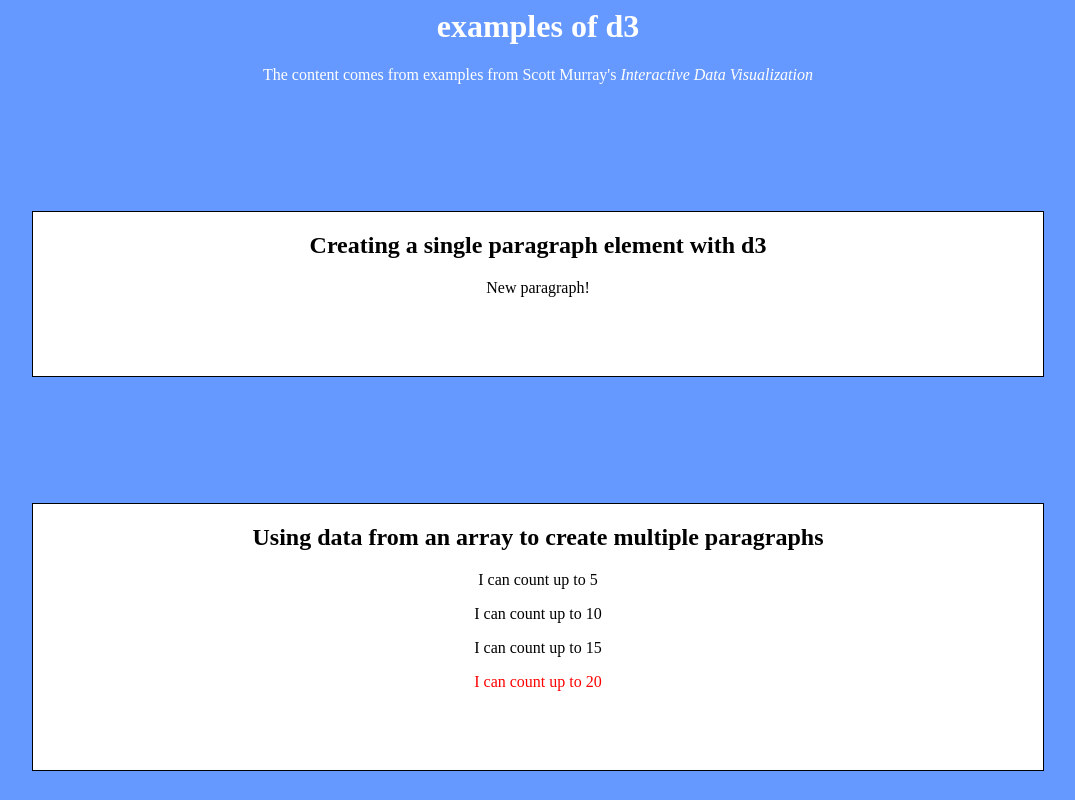
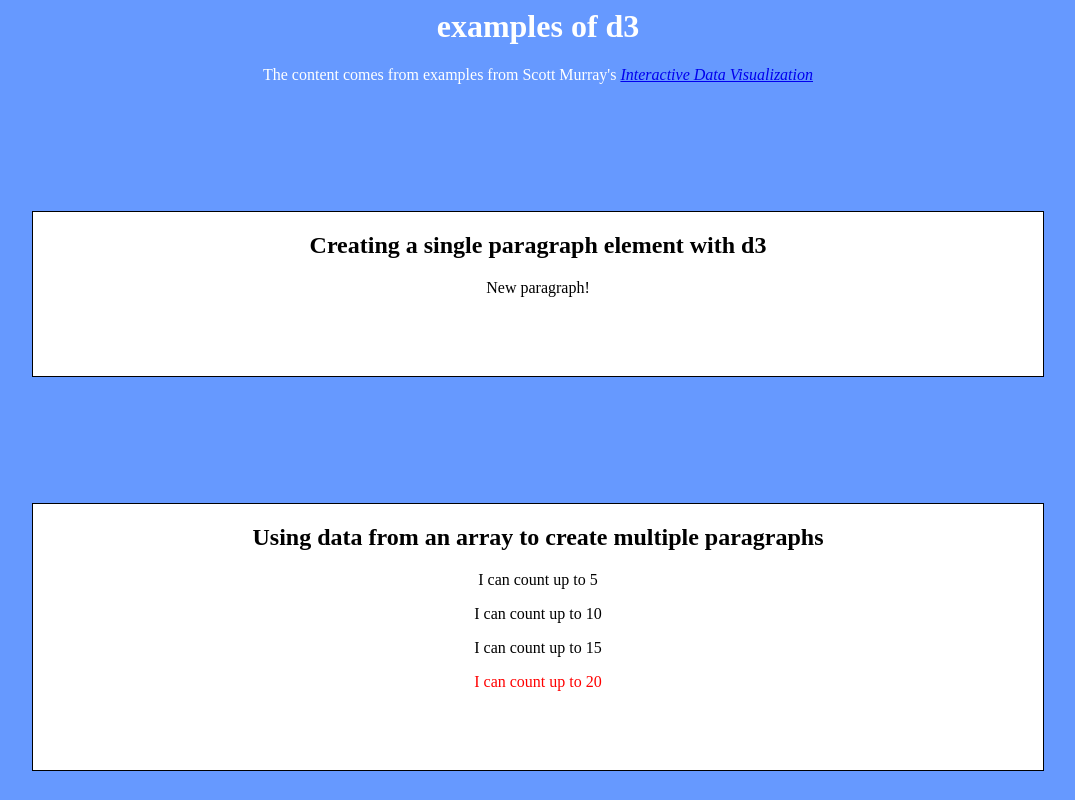
Before and after one commit to nathan-j-brenner/d3_tutorial_Scott_Murray, a plain HTML site: page index.html in a window 1280 px wide. Shown: the top 800 px of the page, without its empty margins (102-1177 px from the left). Drawn offline with Linux system fonts and the light colour scheme.

Commit message:
added link

```diff
--- a/index.html
+++ b/index.html
@@ -39,7 +39,7 @@
 </head>
 <body>
     <h1>examples of d3</h1>
-    <p>The content comes from examples from Scott Murray's <em>Interactive Data Visualization</em></p>
+    <p>The content comes from examples from Scott Murray's <em><a href="http://alignedleft.com/tutorials/d3">Interactive Data Visualization</a></em></p>
     <div class="paragraph container">
         <h2>Creating a single paragraph element with d3</h2>
     </div>
```
